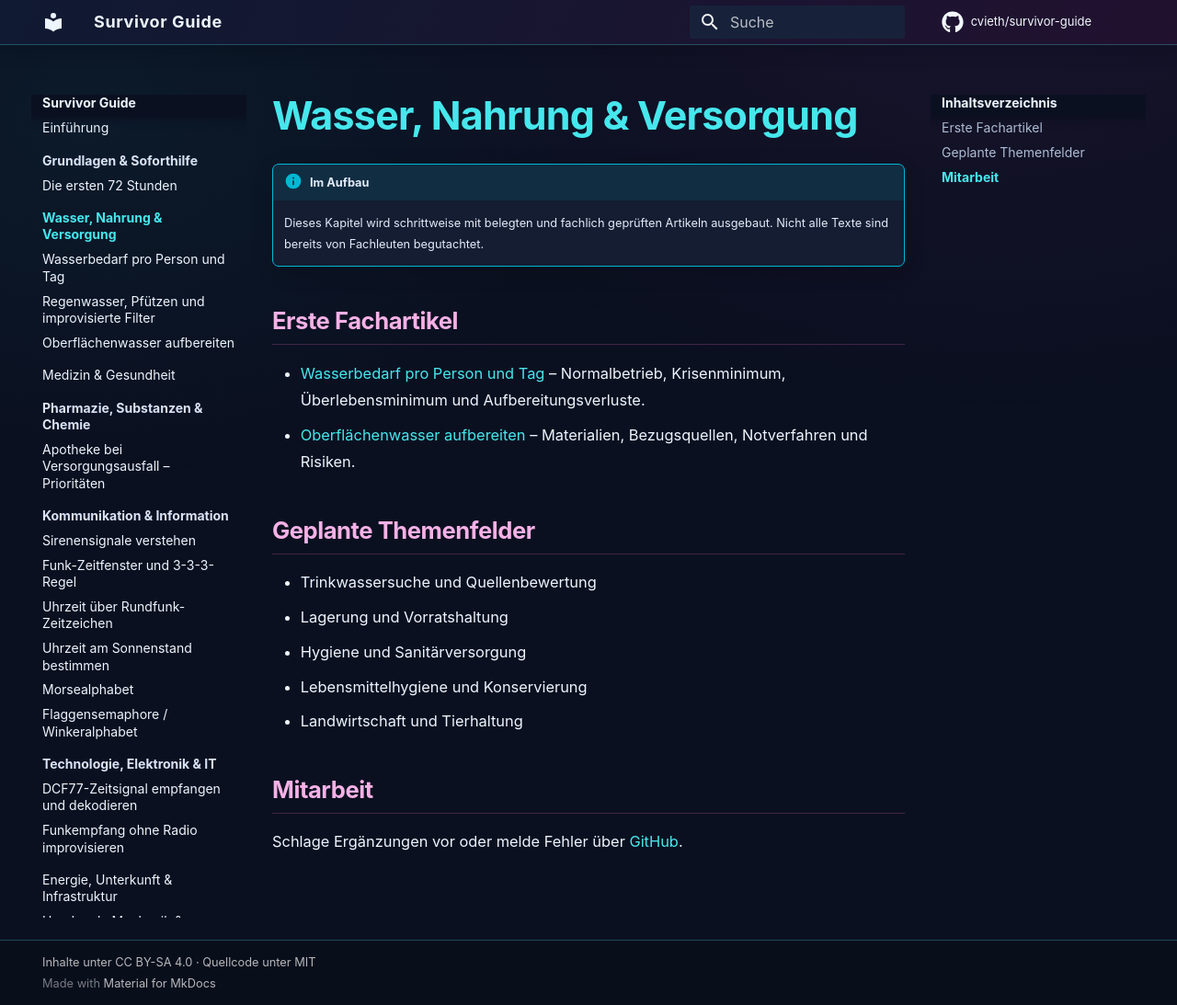
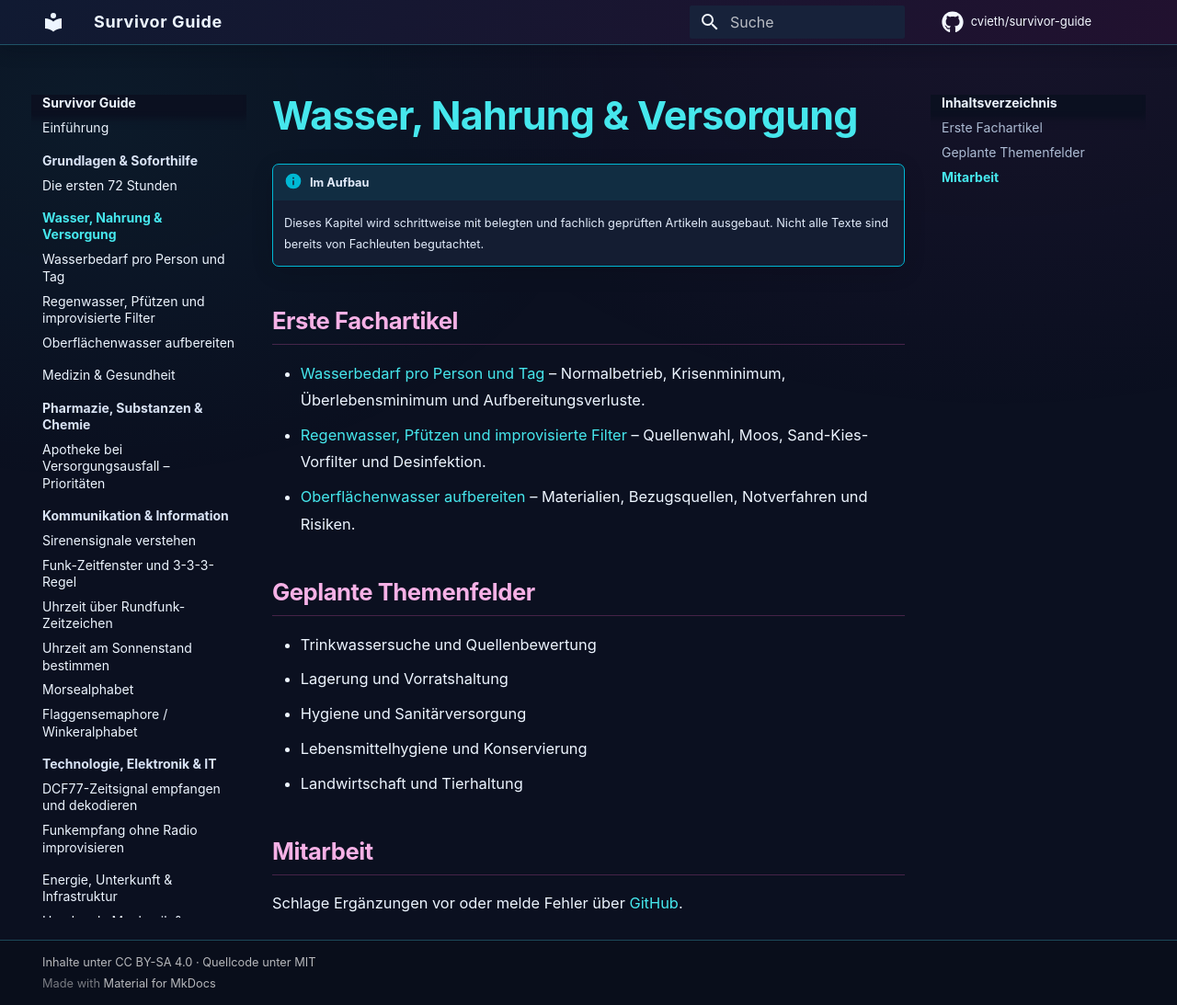
Before and after one commit to cvieth/survivor-guide, an MkDocs documentation site: the page built from docs/01-versorgung/index.md, in a window 1280 px wide and 1093 px high. Shown: the whole window at 92% size. Built offline with MkDocs 1.6.1 and Material for MkDocs 9.7.7, drawn with Linux system fonts in a browser that asks for light colours; comment, search, counter and statistics services are not loaded.

Commit message:
docs: neue Wassergewinnungsanleitung in Navigation aufnehmen

```diff
--- a/docs/01-versorgung/index.md
+++ b/docs/01-versorgung/index.md
@@ -6,6 +6,7 @@
 ## Erste Fachartikel
 
 - [Wasserbedarf pro Person und Tag](wasserbedarf-pro-person.md) – Normalbetrieb, Krisenminimum, Überlebensminimum und Aufbereitungsverluste.
+- [Regenwasser, Pfützen und improvisierte Filter](regenwasser-pfuetzen-improvisierte-filter.md) – Quellenwahl, Moos, Sand-Kies-Vorfilter und Desinfektion.
 - [Oberflächenwasser aufbereiten](oberflaechenwasser-aufbereiten.md) – Materialien, Bezugsquellen, Notverfahren und Risiken.
 
 ## Geplante Themenfelder
```
